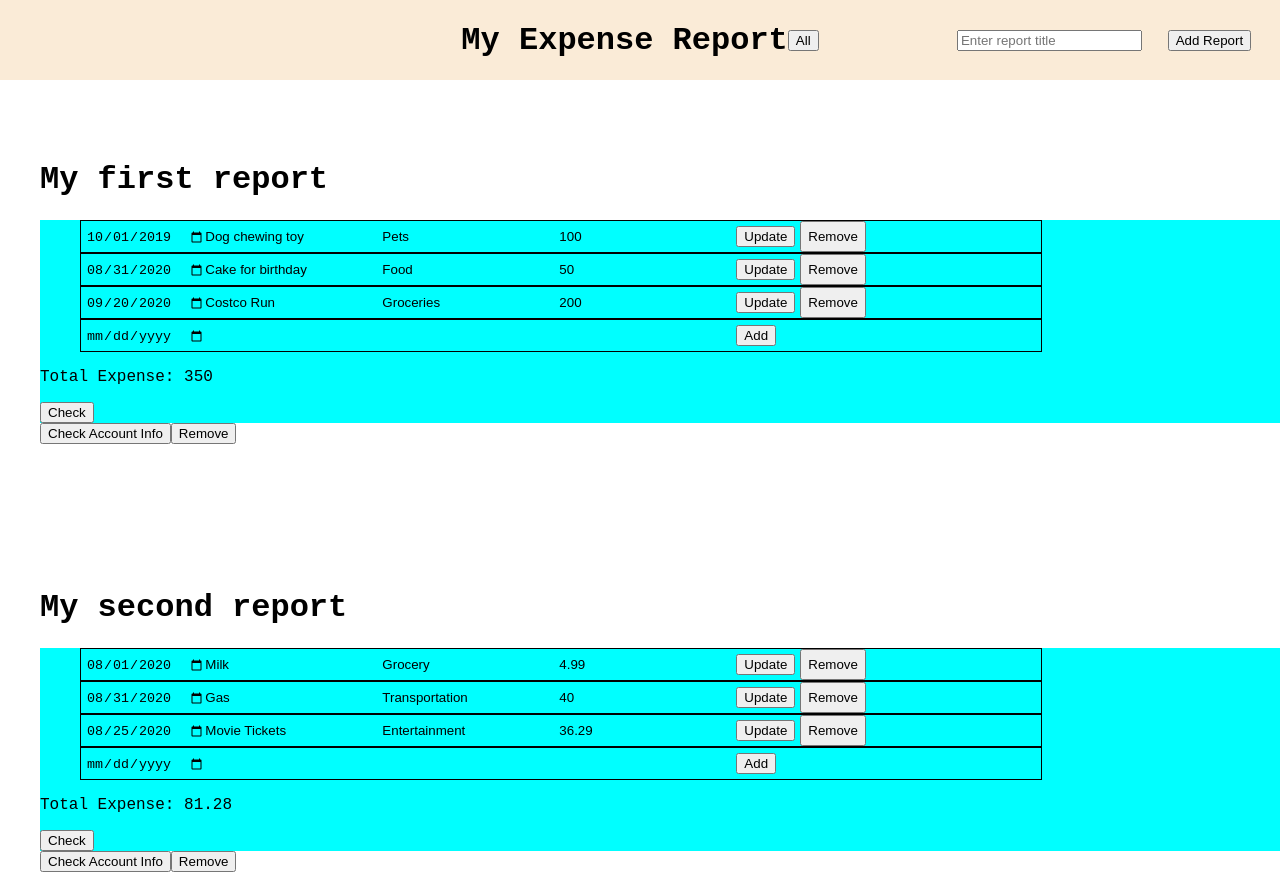
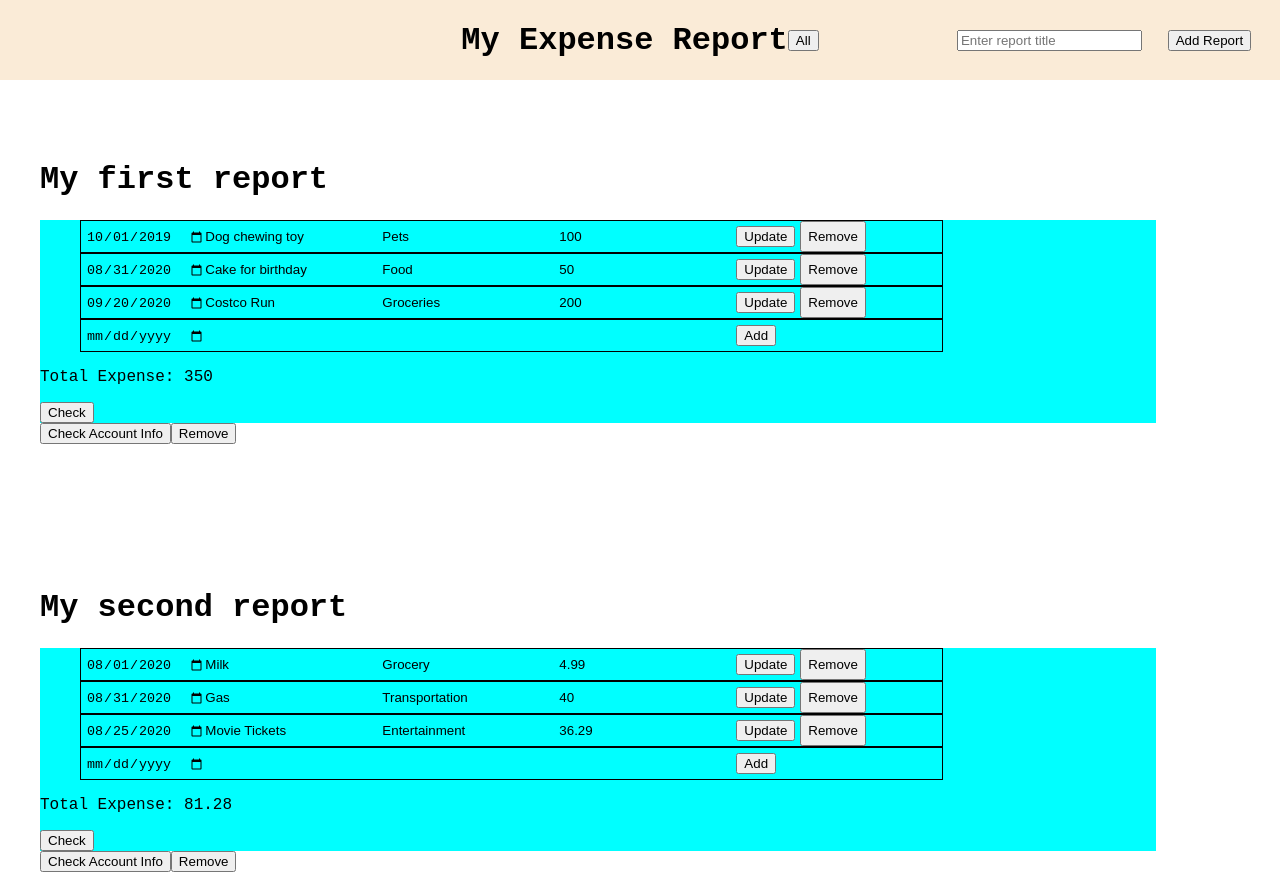
Before and after one commit to echen831/Easy-Expense-Report, a React (Create React App) app: page / in a window 1280 px wide. Built offline with nearby package versions, Linux system fonts and the light colour scheme.

Commit message:
refactor code to smaller components

```diff
--- a/package.json
+++ b/package.json
@@ -3,6 +3,11 @@
   "version": "0.1.0",
   "private": true,
   "dependencies": {
+    "@fortawesome/fontawesome-svg-core": "^1.2.30",
+    "@fortawesome/free-brands-svg-icons": "^5.14.0",
+    "@fortawesome/free-regular-svg-icons": "^5.14.0",
+    "@fortawesome/free-solid-svg-icons": "^5.14.0",
+    "@fortawesome/react-fontawesome": "^0.1.11",
     "@testing-library/jest-dom": "^4.2.4",
     "@testing-library/react": "^9.5.0",
     "@testing-library/user-event": "^7.2.1",
--- a/src/Components/all.jsx
+++ b/src/Components/all.jsx
@@ -5,6 +5,7 @@
 
     return (
         <div className={!showAll ? "hide" : ""}>
+
             <ul>
                 {data.map((acc, idx) => {
                     return <Account data={acc}
@@ -12,8 +13,8 @@
                         key={idx}
                         updateAccount={updateAccount}
                         removeAccount={removeAccount}
-                    />
-                })}
+                        />
+                    })}
             </ul>
         </div>
     )
--- a/src/styles.css
+++ b/src/styles.css
@@ -48,7 +48,7 @@
 
 .account-container {
     padding-top: 10%;
-    width: 100%;
+    width: 90%;
     height: fit-content;
 }
 
```
Also changed, not shown: 1 other file (tests, documents, lock files or other folders).
